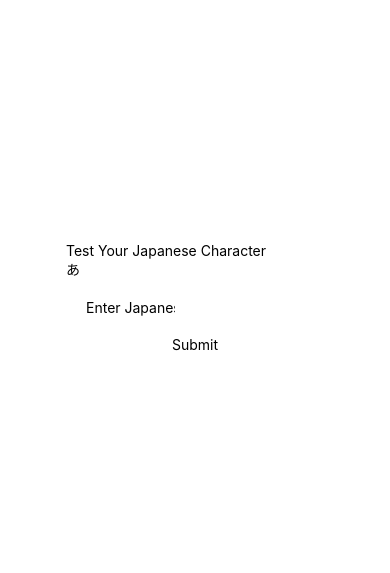
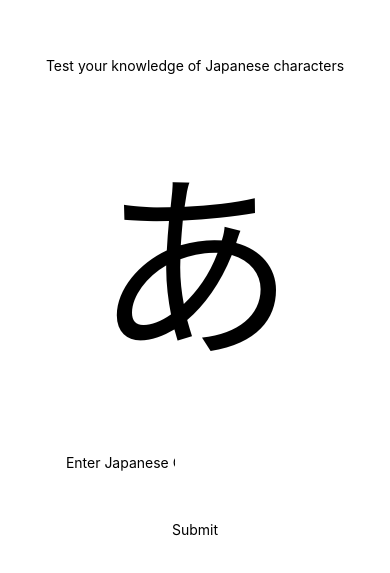
Before and after one commit to thejamesgore/react-native-projects, a React Native app in the folder 03-Learning-App/: screen / in a window 390 px wide. Shown: the part 125-698 px from the top of the page. Built offline with nearby package versions, Linux system fonts and the light colour scheme.

Commit message:
added some styling updates

```diff
--- a/03-Learning-App/App.js
+++ b/03-Learning-App/App.js
@@ -12,10 +12,9 @@ import React, { useState } from 'react'
 import hiragana from './japanese/Characters'
 
 export default function App() {
-  // Declaring our states
-
   const [input, setInput] = useState('')
   const [currentCharacter, setCurrentCharacter] = useState(0)
+  const [charSet, setCharSet] = useState('')
   const [streak, setStreak] = useState(0)
   const [streakMax, setStreakMax] = useState(0)
   const [error, setError] = useState(false)
@@ -45,10 +44,12 @@ export default function App() {
   return (
     <KeyboardAvoidingView style={styles.container}>
       <View>
-        <Text>Test Your Japanese Character</Text>
-        <Text style={styles.hiraganaCharacter}>
-          {hiragana[currentCharacter].hiragana}
-        </Text>
+        <Text>Test your knowledge of Japanese characters</Text>
+        <View style={styles.characterContainer}>
+          <Text style={styles.characterText}>
+            {hiragana[currentCharacter].hiragana}
+          </Text>
+        </View>
         <TextInput
           placeholder="Enter Japanese Character"
           onChangeText={(text) => setInput(text)}
@@ -56,7 +57,7 @@ export default function App() {
           style={styles.input}
         />
       </View>
-      <TouchableOpacity onPress={handleSubmit}>
+      <TouchableOpacity style={styles.button} onPress={handleSubmit}>
         <Text>Submit</Text>
       </TouchableOpacity>
     </KeyboardAvoidingView>
@@ -76,12 +77,27 @@ const styles = StyleSheet.create({
     padding: 20,
     borderRadius: 5,
     borderColor: 'black',
+
+    // backgroundColor: 'blue',
+
+    alignContent: 'center',
+    textAlign: 'center',
   },
-  hiragana: {
+  characterContainer: {
+    margin: 20,
     display: 'flex',
+    alignContent: 'center',
     justifyContent: 'center',
-    alignItems: 'center',
+  },
+  characterText: {
     paddingVertical: 15,
     paddingHorizontal: 10,
+    fontSize: 200,
+    textAlign: 'center',
+  },
+  button: {
+    marginTop: 30,
+    display: 'flex',
+    alignContent: 'center',
   },
 })
--- a/03-Learning-App/japanese/Characters.js
+++ b/03-Learning-App/japanese/Characters.js
@@ -47,4 +47,6 @@ const hiragana = [
   { romanji: 'n', hiragana: 'ん' },
 ]
 
+const kanji = []
+
 export default hiragana
```
Also changed, not shown: 1 other file (tests, documents, lock files or other folders).
